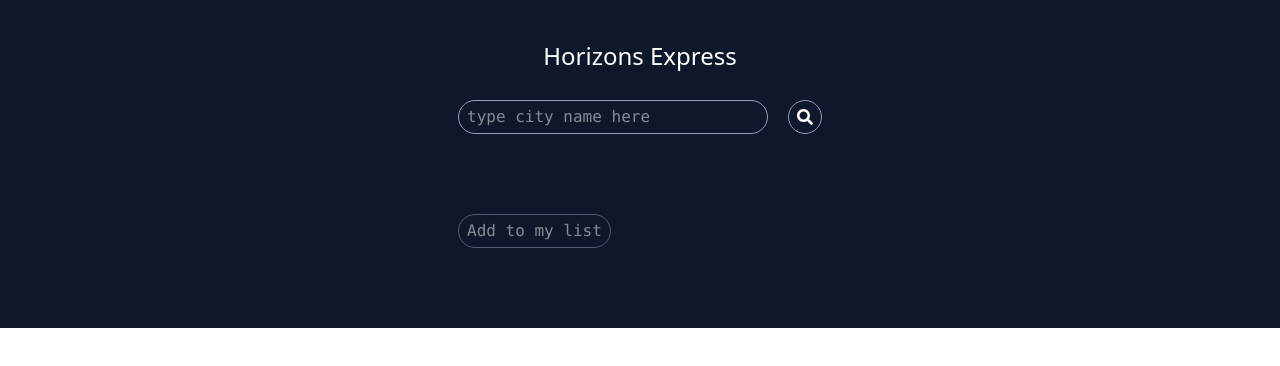
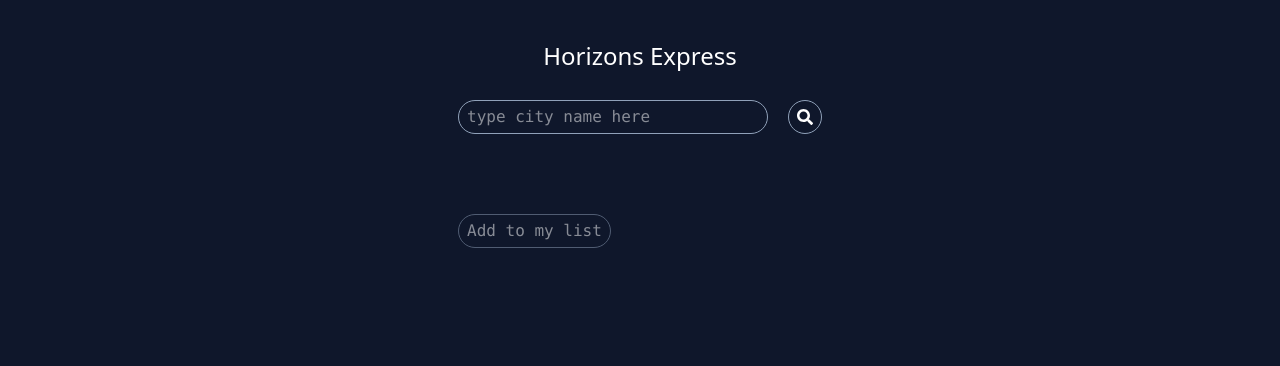
Before and after one commit to Raftouch/horizons-express, a React (Vite) app in the folder client/: page / in a window 1280 px wide. Shown: the top 366 px of the page. Built offline with nearby package versions, Linux system fonts and the light colour scheme.

Commit message:
:lipstick: fix css

```diff
--- a/client/src/pages/MainPage.tsx
+++ b/client/src/pages/MainPage.tsx
@@ -2,7 +2,7 @@ import Weather from "../components/Weather";
 
 export default function MainPage() {
   return (
-    <div className="p-10 flex flex-col items-center bg-slate-900 w-full h-full">
+    <div className="p-10 flex flex-col items-center bg-slate-900 text-slate-900 w-full min-h-screen">
       <h1 className="text-white text-2xl mb-2">Horizons Express</h1>
       <Weather />
     </div>
```
